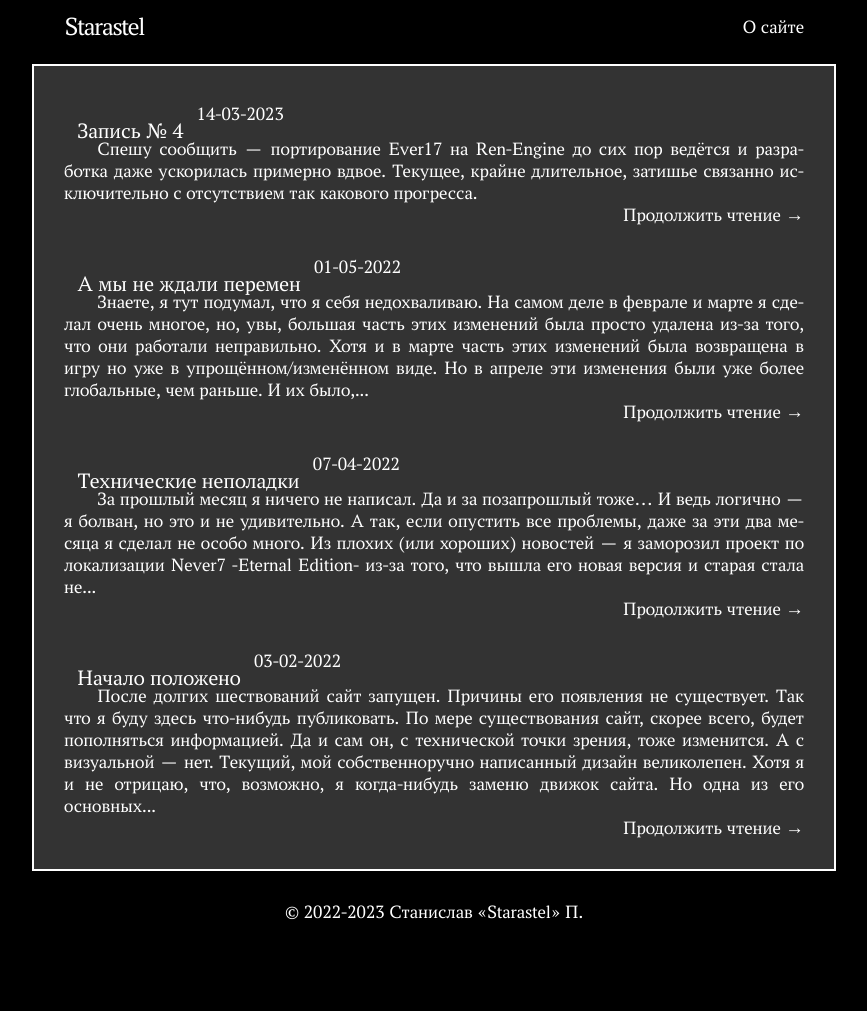
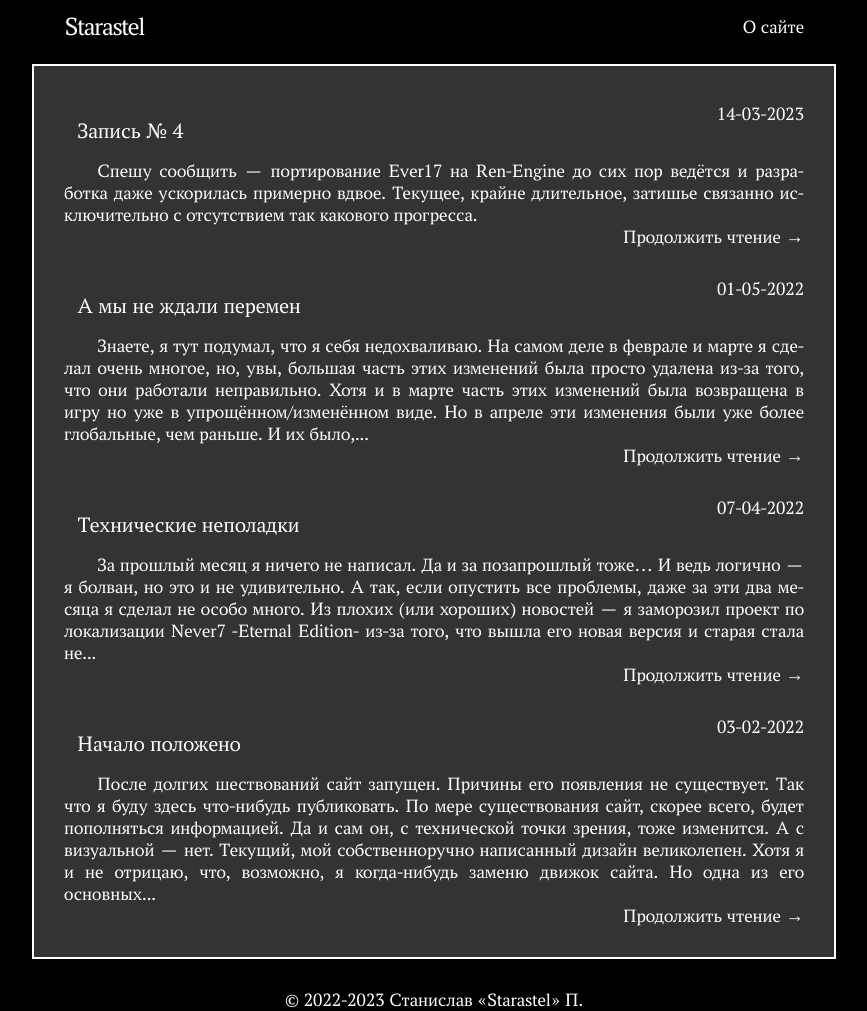
Before and after one commit to Starastel/stStarastel, a Jekyll site: the page built from index.html, in a window 1280 px wide. Shown: the whole page, without its empty margins (206-1073 px from the left). Built offline with Jekyll 4.4.1, drawn with Linux system fonts in a browser that asks for light colours; the list of posts is cut into pages by our own code; before the commit the page ends 923 px from its top, so only the background shows below that.

Commit message:
Update main.scss

```diff
--- a/assets/main.scss
+++ b/assets/main.scss
@@ -233,10 +233,8 @@ table {
 }
 
 .pst_ttl {
-	min-height: $spacing-unit * 1.865;
-	margin-bottom: -22px;
-	position: relative;
 	display: flex;
+	justify-content: space-between;
 }
 
 .pst_ttl_title {
```
